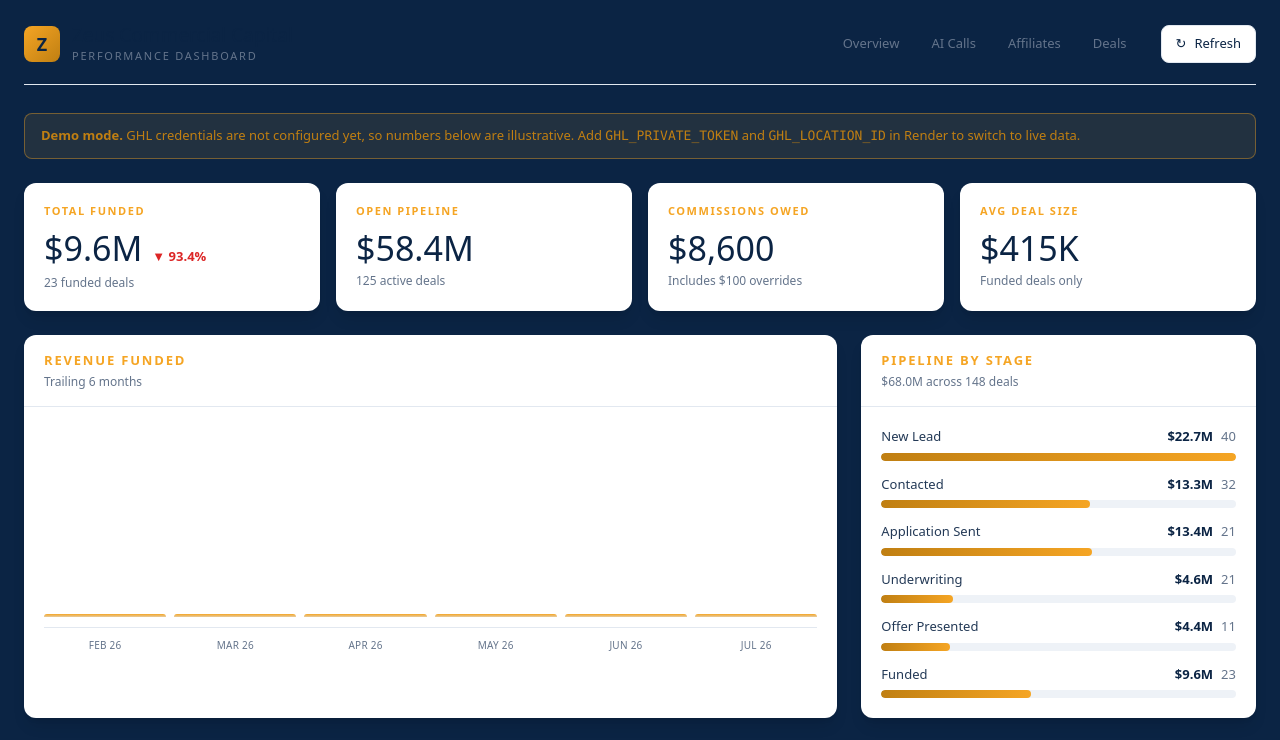
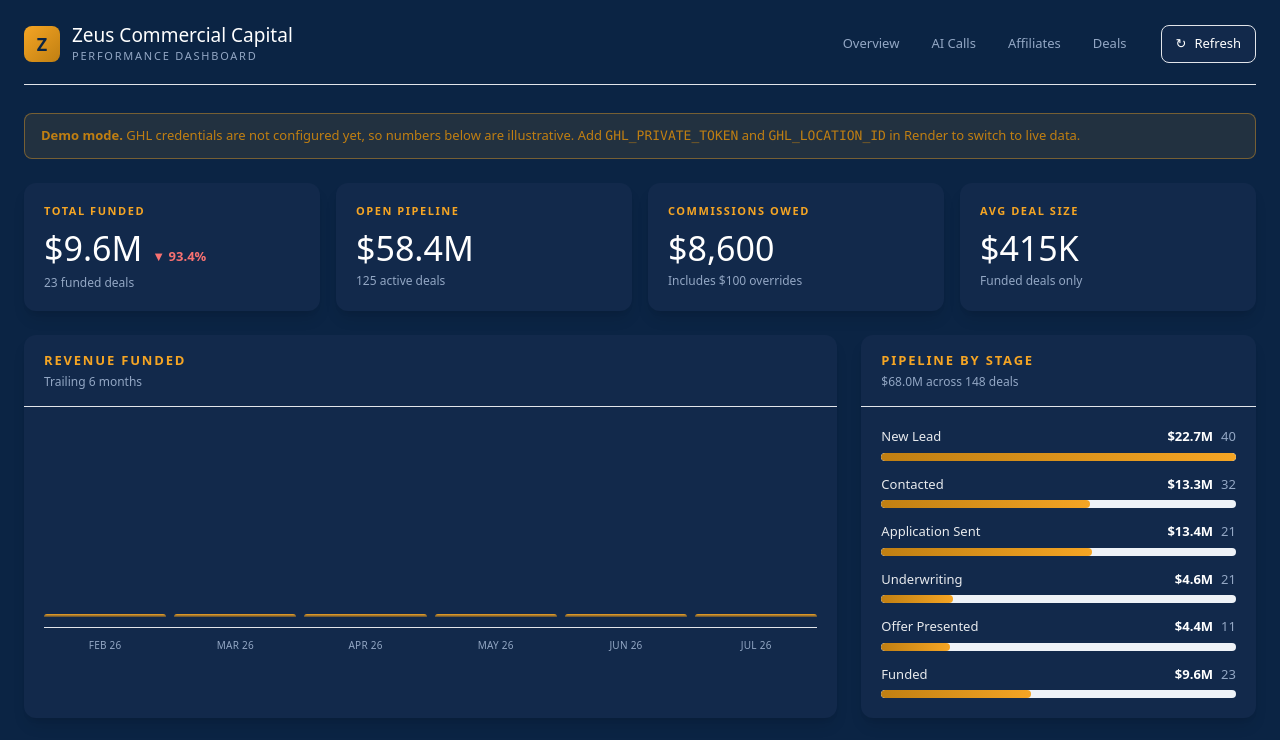
Before and after one commit to ZeusCommercial/Dashboard-, a Next.js app: page / in a window 1280 px wide. Shown: the top 740 px of the page. Built offline with nearby package versions, Linux system fonts and the light colour scheme.

Commit message:
tailwind.config.ts

```diff
--- a/tailwind.config.ts
+++ b/tailwind.config.ts
@@ -4,16 +4,20 @@ const config: Config = {
   content: ["./src/**/*.{ts,tsx}"],
   theme: {
     extend: {
-      colors: {
-        ink: "#0B2444",        // page background — navy
-        surface: "#FFFFFF",    // card background — white
-        hairline: "#E2E8F0",   // borders inside white cards
-        bright: "#0B2444",     // numbers & primary text in cards — navy
-        muted: "#64748B",      // secondary text in cards — slate
+     colors: {
+        page: "#EEF2F7",       // light blue-gray page background
+        surface: "#12294B",    // card background — dark navy
+        nested: "#1B3358",     // sub-cards / tracks inside cards
+        hairline: "#E2E5EA",   // 1px card border on light bg
+        cardline: "#274068",   // dividers inside dark cards
+        bright: "#FFFFFF",     // numbers / primary text in cards
+        soft: "#E8ECF2",       // body text in cards
+        muted: "#93A7C4",      // secondary text in cards
+        ink: "#0B2444",        // dark text on the light page (nav, footer)
         gold: "#F5A524",
         goldDim: "#C07F12",
-        gain: "#059669",
-        loss: "#DC2626",
+        gain: "#34D399",       // light green — on dark cards again
+        loss: "#F87171",
       },
     },
   },
```
